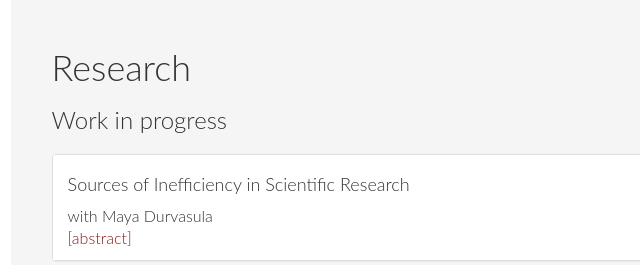
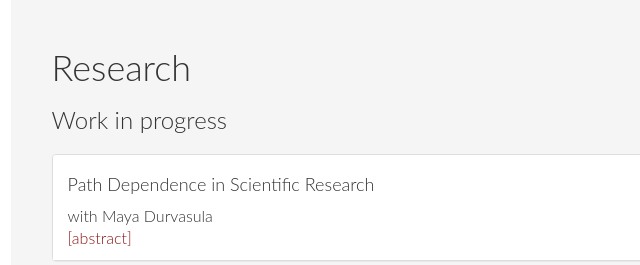
Before and after one commit to zkashner/zkashner.github.io, a plain HTML site: page research.html in a window 1280 px wide. Shown: the top 265 px of the page, 245-885 px from the left. Drawn offline with nearby package versions, Linux system fonts and the light colour scheme.

Commit message:
Update research.html

```diff
--- a/research.html
+++ b/research.html
@@ -63,7 +63,7 @@
         <!-- Science of Science -->
         <div class="panel-group">
           <div class="panel panel-default">
-            <div class="panel-heading accordion research-accordion"><h4 class='research-heading'>Sources of Inefficiency in Scientific Research </h4>with Maya Durvasula <br> <a data-toggle="collapse" href="#collapse_hc_research">[abstract]</a>
+            <div class="panel-heading accordion research-accordion"><h4 class='research-heading'>Path Dependence in Scientific Research </h4>with Maya Durvasula <br> <a data-toggle="collapse" href="#collapse_hc_research">[abstract]</a>
             </div>
           </div>
           <div id="collapse_hc_research" class="panel-collapse collapse">
```
